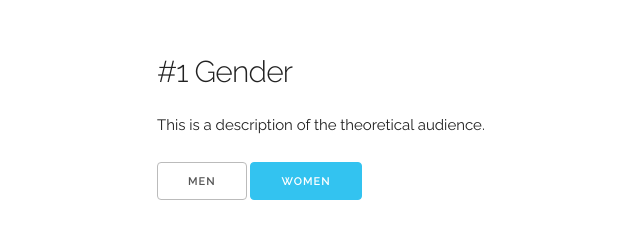
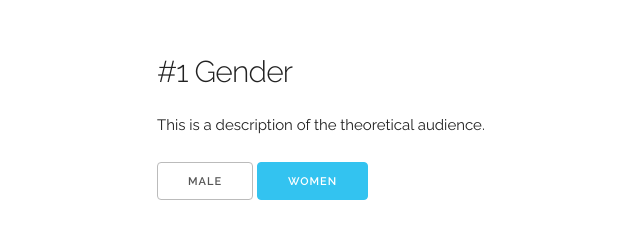
Before and after one commit to Porfat/ADF-test, a plain HTML site: page index.html in a window 1280 px wide. Shown: the part 188-440 px from the top of the page, 3-643 px from the left. Drawn offline with Linux system fonts and the light colour scheme.

Commit message:
Add files via upload

```diff
--- a/index.html
+++ b/index.html
@@ -54,7 +54,7 @@
           <h4>#1 Gender</h4>
           <p>This is a description of the theoretical audience.</p>
 
-          <a class="button men" href="#">men</a>
+          <a class="button male" href="#">male</a>
           <a class="button women button-primary" href="#">women</a>
       </div>
 
@@ -92,13 +92,3 @@
   –––––––––––––––––––––––––––––––––––––––––––––––––– -->
 </body>
 </html>
-
-
-<!-- Čus. Zasílám ty tagy.
-Sections: Gender, Intent a Interest.
-
-Buttons:
-
-Gender: men, women
-Intent: car, home
-Interest: movies, garden -->
```
